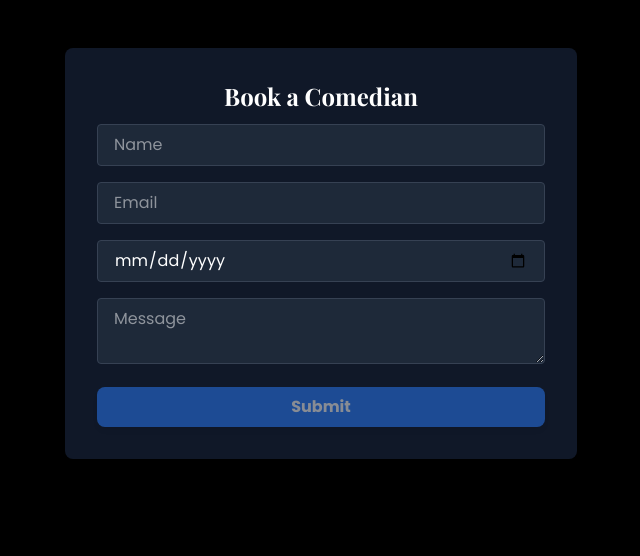
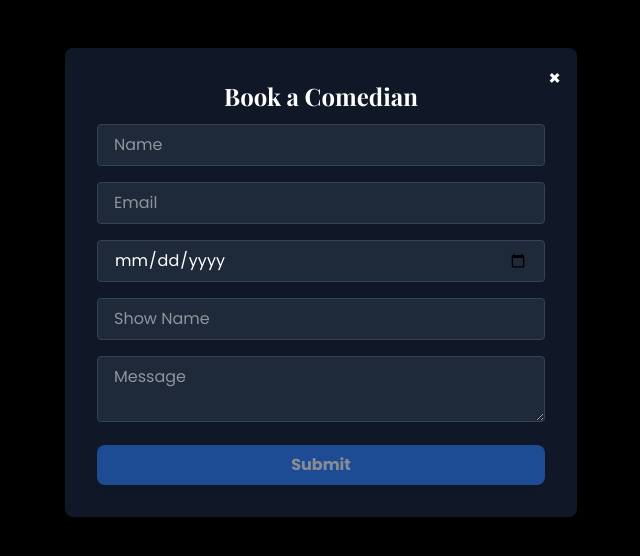
Before and after one commit to WuTangLan1/Sample-Comedy-Profile-1, a Next.js app: page / in a window 1280 px wide. Both pictures are taken after a click on the button "Get in Touch". Shown: the top 556 px of the page, without its empty margins (319-959 px from the left). Built offline with nearby package versions, Linux system fonts and the light colour scheme.

Commit message:
great bg for bg1

```diff
--- a/src/components/AboutMe/AboutMe.tsx
+++ b/src/components/AboutMe/AboutMe.tsx
@@ -1,7 +1,4 @@
-// src/components/AboutMe/AboutMe.tsx
-
-
-import { motion } from "framer-motion";
+import { motion, AnimatePresence } from "framer-motion";
 import Image from "next/image";
 import { useState } from "react";
 
@@ -10,14 +7,16 @@ const AboutMe = () => {
   const [name, setName] = useState("");
   const [email, setEmail] = useState("");
   const [date, setDate] = useState("");
+  const [showName, setShowName] = useState("");
   const [message, setMessage] = useState("");
-  const isFormValid = name.trim() !== "" && email.trim() !== "" && date.trim() !== "" && message.trim() !== "";
+  const isFormValid = name.trim() !== "" && email.trim() !== "" && date.trim() !== "" && showName.trim() !== "" && message.trim() !== "";
   const handleSubmit = (e) => {
     e.preventDefault();
     setModalOpen(false);
     setName("");
     setEmail("");
     setDate("");
+    setShowName("");
     setMessage("");
   };
   return (
@@ -93,9 +92,22 @@ const AboutMe = () => {
           </motion.div>
         </div>
       </motion.div>
+      <AnimatePresence>
         {modalOpen && (
-        <div className="fixed inset-0 z-50 flex items-start justify-center bg-black bg-opacity-50 pt-12">
-          <div className="bg-gray-900 text-white rounded-lg shadow-xl w-11/12 max-w-lg p-8">
+          <motion.div
+            initial={{ opacity: 0, y: -50, scale: 0.8 }}
+            animate={{ opacity: 1, y: 0, scale: 1 }}
+            exit={{ opacity: 0, y: -50, scale: 0.8 }}
+            transition={{ duration: 0.5, type: "spring", stiffness: 300, damping: 25 }}
+            className="fixed inset-0 z-50 flex items-start justify-center bg-black bg-opacity-50 pt-12"
+          >
+            <motion.div
+              className="relative bg-gray-900 text-white rounded-lg shadow-xl w-11/12 max-w-lg p-8"
+              transition={{ duration: 0.5 }}
+            >
+              <button type="button" onClick={() => setModalOpen(false)} className="absolute top-4 right-4 text-white text-xl font-bold">
+                ×
+              </button>
               <h3 className="text-2xl font-bold mb-4 text-center">Book a Comedian</h3>
               <form onSubmit={handleSubmit} className="space-y-4">
                 <input
@@ -119,6 +131,13 @@ const AboutMe = () => {
                   onChange={(e) => setDate(e.target.value)}
                   className="w-full px-4 py-2 border border-gray-700 bg-gray-800 text-white rounded focus:outline-none focus:ring-2 focus:ring-blue-500"
                 />
+                <input
+                  type="text"
+                  placeholder="Show Name"
+                  value={showName}
+                  onChange={(e) => setShowName(e.target.value)}
+                  className="w-full px-4 py-2 border border-gray-700 bg-gray-800 text-white rounded focus:outline-none focus:ring-2 focus:ring-blue-500"
+                />
                 <textarea
                   placeholder="Message"
                   value={message}
@@ -133,9 +152,10 @@ const AboutMe = () => {
                   Submit
                 </button>
               </form>
-          </div>
-        </div>
+            </motion.div>
+          </motion.div>
         )}
+      </AnimatePresence>
     </>
   );
 };
--- a/src/components/AboutSection.tsx
+++ b/src/components/AboutSection.tsx
@@ -59,18 +59,21 @@ const AboutSection = forwardRef<HTMLElement>((_, ref) => {
         <div className="w-full md:w-1/2 p-4">
           <AnimatedImage src="/images/event_photos/event1.png" alt="Event 1" className="w-full h-auto rounded-lg shadow-lg" />
         </div>
-        <div className="w-full md:w-1/2 p-4 text-white bg-[url('/images/text-backgrounds/bg1.webp')] bg-cover bg-center bg-no-repeat">
-          <h3 className="text-4xl font-bold font-[PlayfairDisplay] mb-4 pl-8 pr-8">My Journey to Comedy</h3>
-          <p className="text-xl p-4 rounded-md shadow-md pl-8 pr-8">
+        <div className="w-full md:w-1/2 p-4 sm:p-12 text-white relative">
+          <div className="absolute inset-0 bg-[url('/images/text-backgrounds/bg1.webp')] bg-cover bg-center bg-no-repeat opacity-50"></div>
+          <div className="relative z-10 pl-8 pr-8">
+            <h3 className="text-4xl font-bold font-[PlayfairDisplay] mb-4">My Journey to Comedy</h3>
+            <p className="text-xl p-4 rounded-md shadow-md">
               Growing up in a small town, I discovered humor in the simplest moments. The road to comedy has been a mosaic of challenges, personal triumphs, and countless open mic nights that pushed me beyond my comfort zone. Every stage I have graced has contributed to my growth, shaping my unique voice and fueling my commitment to authenticity.
             </p>
+          </div>
         </div>
       </motion.div>
       <motion.div initial={{ opacity: 0.5, y: 50 }} whileInView={{ opacity: 1, y: 0 }} transition={{ duration: 0.7, delay: 0.4 }} className="relative container mx-auto p-8 mt-12 bg-black/30 rounded-xl shadow-2xl flex flex-col md:flex-row-reverse items-center">
         <div className="w-full md:w-1/2 p-4">
           <AnimatedImage src="/images/event_photos/event2.png" alt="Event 2" className="w-full h-auto rounded-lg shadow-lg" />
         </div>
-        <div className="w-full md:w-1/2 p-4 text-white bg-[url('/images/text-backgrounds/bg2.webp')] bg-cover bg-center bg-no-repeat">
+        <div className="w-full md:w-1/2 p-4 sm:p-12 text-white bg-[url('/images/text-backgrounds/bg2.webp')] bg-cover bg-center bg-no-repeat">
           <h3 className="text-4xl font-bold font-[PlayfairDisplay] pl-8 pr-8 mb-4">What Comedy is Like</h3>
           <p className="text-xl pl-8 pr-8">
             Comedy is more than just a series of jokes—it&apos;s a way of life that transforms pain into art and struggles into shared moments of joy. It&apos;s a raw, honest conversation where every laugh builds a bridge of connection, turning everyday challenges into sources of inspiration and resilience.
@@ -81,7 +84,7 @@ const AboutSection = forwardRef<HTMLElement>((_, ref) => {
         <div className="w-full md:w-1/2 p-4">
           <AnimatedImage src="/images/profile_photos/profile1.png" alt="Profile" className="w-full h-auto rounded-lg shadow-lg" />
         </div>
-        <div className="w-full md:w-1/2 p-4 text-white bg-[url('/images/text-backgrounds/bg3.webp')] bg-cover bg-center bg-no-repeat">
+        <div className="w-full md:w-1/2 p-4 sm:p-12 text-white bg-[url('/images/text-backgrounds/bg3.webp')] bg-cover bg-center bg-no-repeat opacity-50">
           <h3 className="text-4xl font-bold font-[PlayfairDisplay] pl-8 pr-8 mb-4">Why I Am a Comedian</h3>
           <p className="text-xl pl-8 pr-8">
             My choice to embrace comedy stems from a deep, personal belief in the healing power of laughter. Every performance is an opportunity to break down barriers, foster genuine connections, and bring light into dark places. I pour my heart into every act, determined to create a community where vulnerability is celebrated and every laugh echoes a shared human experience.
```
Lines whose indentation alone changed are shown as unchanged.
